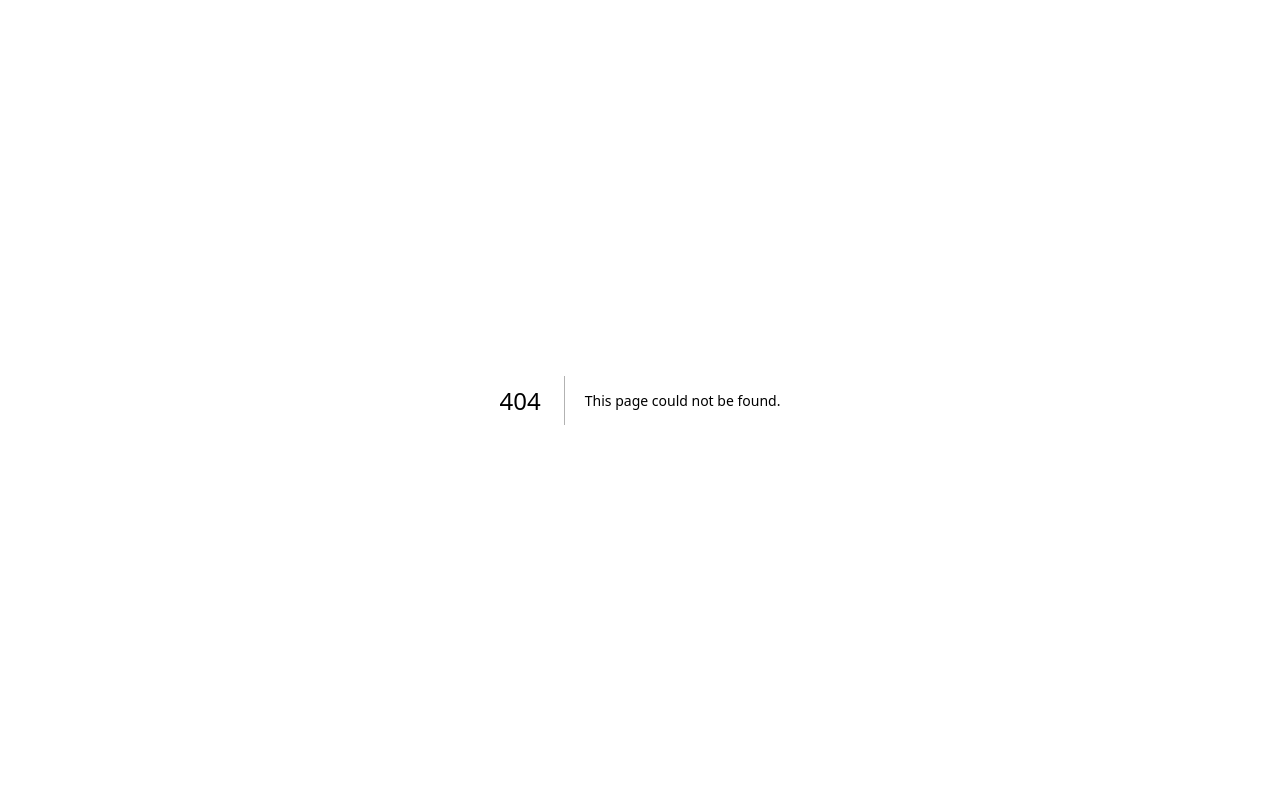
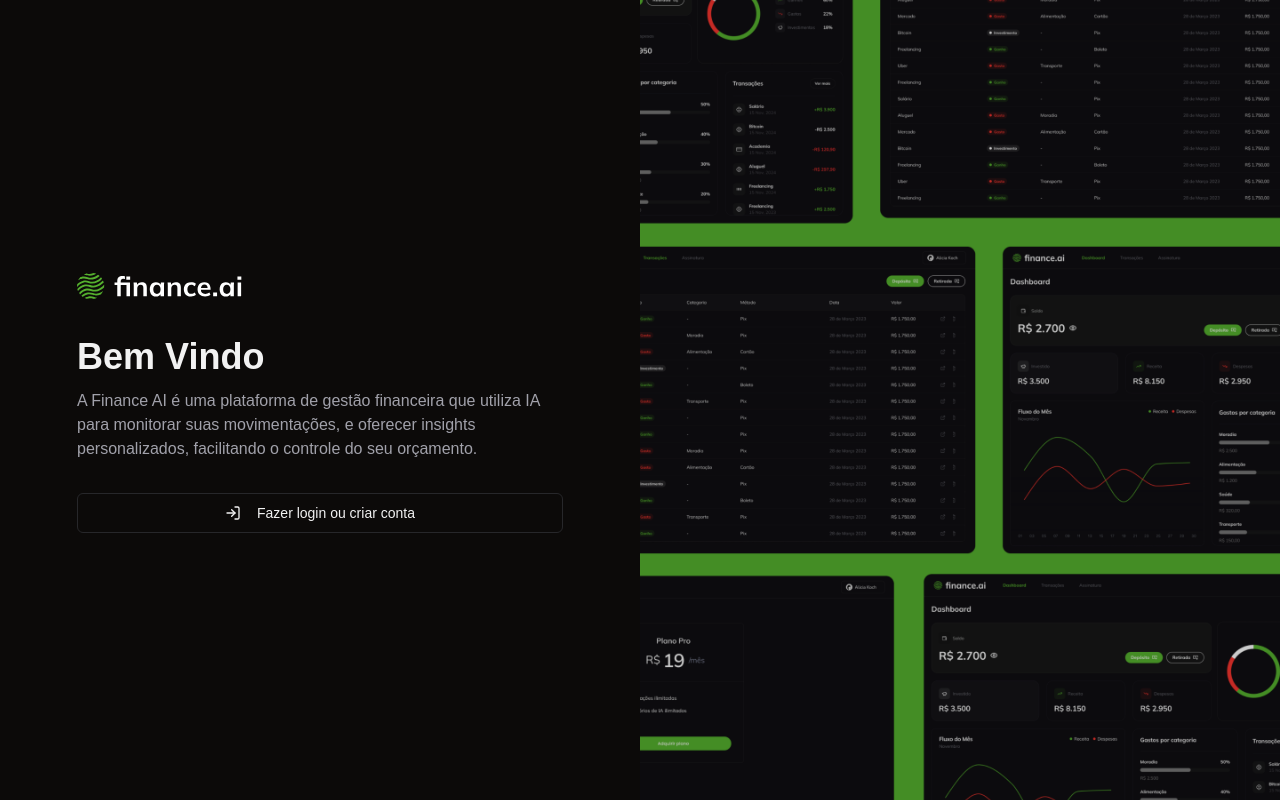
Before and after one commit to Revitte/FinanceAI, a Next.js app: page /login in a window 1280 px wide. Before the commit this address had no page. Built offline with nearby package versions, Linux system fonts and the light colour scheme.

Commit message:
feat: add login page

```diff
--- a/app/globals.css
+++ b/app/globals.css
@@ -72,9 +72,11 @@
   * {
     @apply border-border;
   }
+
   html {
     @apply h-full;
   }
+
   body {
     @apply h-full bg-background text-foreground;
   }
--- /dev/null
+++ b/app/login/page.tsx
@@ -0,0 +1,42 @@
+import Image from "next/image";
+import { Button } from "../_components/ui/button";
+import { LogInIcon } from "lucide-react";
+
+const LoginPage = () => {
+  return (
+    <div className="grid h-full grid-cols-2">
+      {/*ESQUERDA */}
+      <div className="mx-auto flex h-full max-w-[550px] flex-col justify-center p-8">
+        <Image
+          src="/logo.svg"
+          width={173}
+          height={39}
+          alt="Finance AI"
+          className="mb-8"
+        />
+
+        <h1 className="mb-3 text-4xl font-bold">Bem Vindo</h1>
+        <p className="text-muted-foreground mb-8">
+          A Finance AI é uma plataforma de gestão financeira que utiliza IA para
+          monitorar suas movimentações, e oferecer insights personalizados,
+          facilitando o controle do seu orçamento.
+        </p>
+        <Button variant="outline">
+          <LogInIcon className="mr-2" />
+          Fazer login ou criar conta
+        </Button>
+      </div>
+      {/* DIREITA */}
+      <div className="relative h-full w-full">
+        <Image
+          src="/login.png"
+          alt="Faça login"
+          fill
+          className="object-cover"
+        />
+      </div>
+    </div>
+  );
+};
+
+export default LoginPage;
--- a/app/subscription/page.tsx
+++ b/app/subscription/page.tsx
@@ -0,0 +1,5 @@
+const SubscriptionPage = () => {
+  return <h1>Subscription Page</h1>;
+};
+
+export default SubscriptionPage;
--- a/app/transactions/[id]/page.tsx
+++ /dev/null
@@ -1,5 +0,0 @@
-const Transaction = ({params: { id } }) => {
-    return <h1>Transaction: {id}</h1>;
-};
-
-export default Transaction;
--- /dev/null
+++ b/app/transactions/page.tsx
@@ -0,0 +1,5 @@
+const TransactionsPage = () => {
+  return <h1>Transactions Page</h1>;
+};
+
+export default TransactionsPage;
```
Also changed, not shown: public/login.png (added), public/logo.svg (added).
